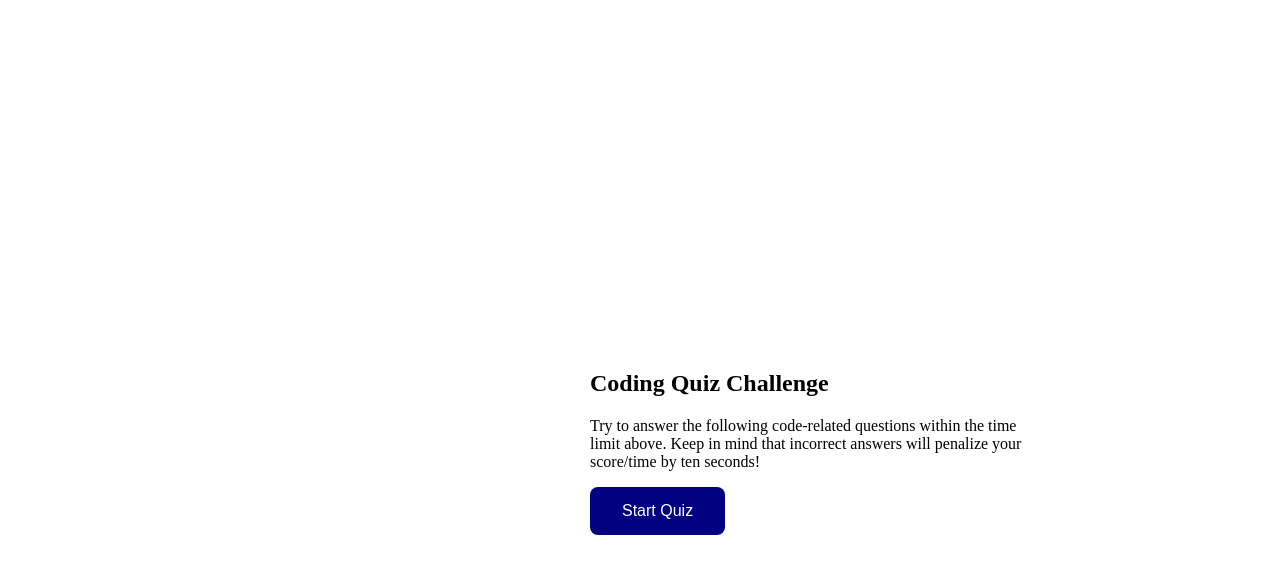
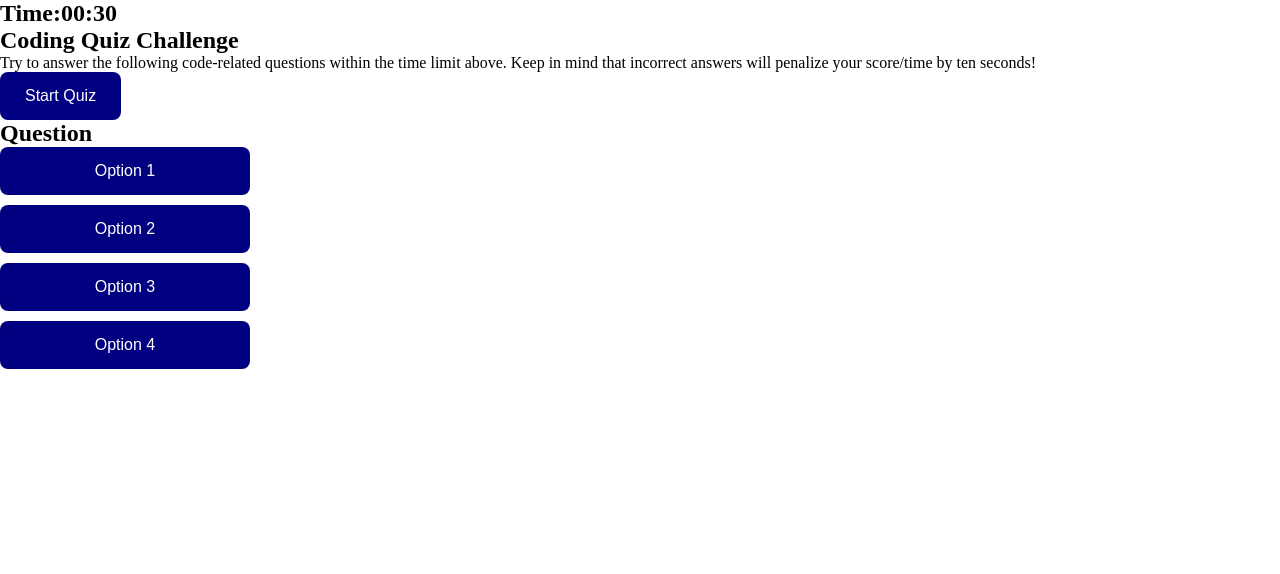
Before and after one commit to katochsenthal/code-quiz, a plain HTML site: page index.html in a window 1280 px wide. Drawn offline with Linux system fonts and the light colour scheme.

Commit message:
added styling for questions and add timer function

```diff
--- a/assets/css/style.css
+++ b/assets/css/style.css
@@ -1,20 +1,24 @@
+* {
+  padding: 0;
+  margin: 0;
+}
 /* styled div */
-div {
+/* .startScreen {
   position: absolute;
   top: 50%;
   left: 50%;
   margin-top: -50px;
-  margin-left: -50px;
+  margin-left: -100px;
   width: 450px;
   height: 100px;
-}
+} */
 
 /* styling buttons */
 button {
   background-color: #000080;
   border: none;
   color: white;
-  padding: 15px 32px;
+  padding: 15px 25px;
   text-align: center;
   text-decoration: none;
   border-radius: 8px;
@@ -25,3 +29,24 @@ button {
 button:hover {
   background-color: #6a0dad;
 }
+
+/* timer */
+.timer {
+  top: 0;
+  left: 0;
+}
+
+/* styling questions */
+.question-container {
+  width: 800px;
+  max-width: 80%;
+}
+.question-1 {
+  text-align: center;
+}
+
+.answerOptions {
+  width: 250px;
+  display: grid;
+  gap: 10px;
+}
--- a/assets/js/script.js
+++ b/assets/js/script.js
@@ -1,4 +1,19 @@
-console.log("Hello!");
+// Timer function
+function timer() {
+  var seconds = 30;
+
+  var interval = setInterval(function () {
+    document.querySelector("timerDisplay").innerHTML = "00:" + seconds;
+    seconds--;
+
+    if (seconds < 0) {
+      clearInterval(interval);
+      console.log("Ding!");
+    }
+  }, 1000);
+}
+
+// questions
 
 // GIVEN I am taking a code quiz
 // WHEN I click the start button
--- a/index.html
+++ b/index.html
@@ -8,7 +8,12 @@
     <title>Code Quiz</title>
   </head>
   <body>
-    <div>
+    <!-- timer -->
+    <div id="timer">
+      <h2 class="timerDisplay">Time:<span>00:30</span></h2>
+    </div>
+    <!-- start screen -->
+    <div class="startScreen">
       <h2 class="quizTitle">Coding Quiz Challenge</h2>
       <p class="quizRules">
         Try to answer the following code-related questions within the time limit
@@ -18,6 +23,16 @@
       <button class="startBtn" type="submit">Start Quiz</button>
     </div>
 
+    <!-- questions -->
+    <div class="question-container">
+      <h2>Question</h2>
+      <div class="answerOptions">
+        <button class="btn">Option 1</button>
+        <button class="btn">Option 2</button>
+        <button class="btn">Option 3</button>
+        <button class="btn">Option 4</button>
+      </div>
+    </div>
     <script src="assets/js/script.js"></script>
   </body>
 </html>
```
